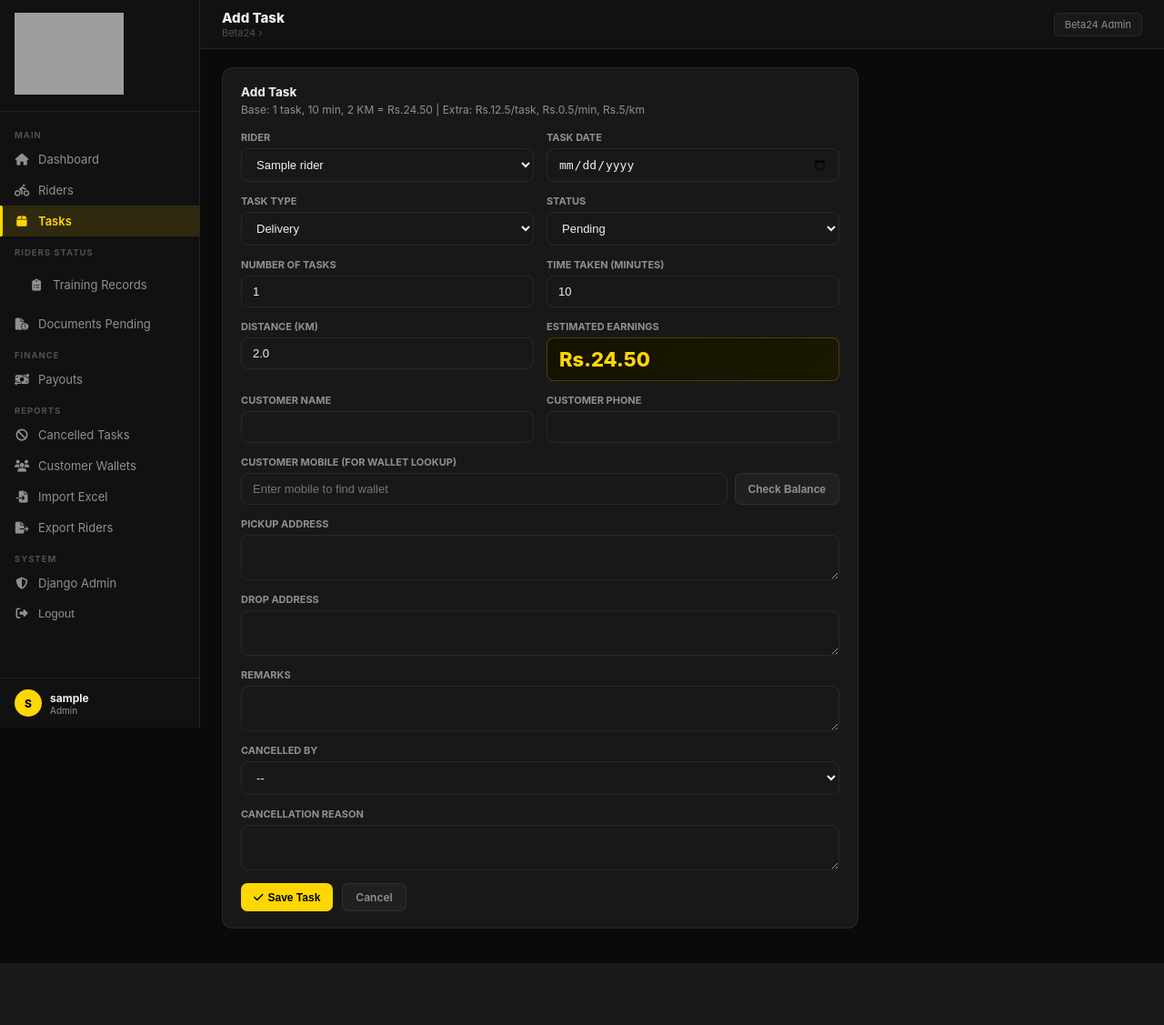
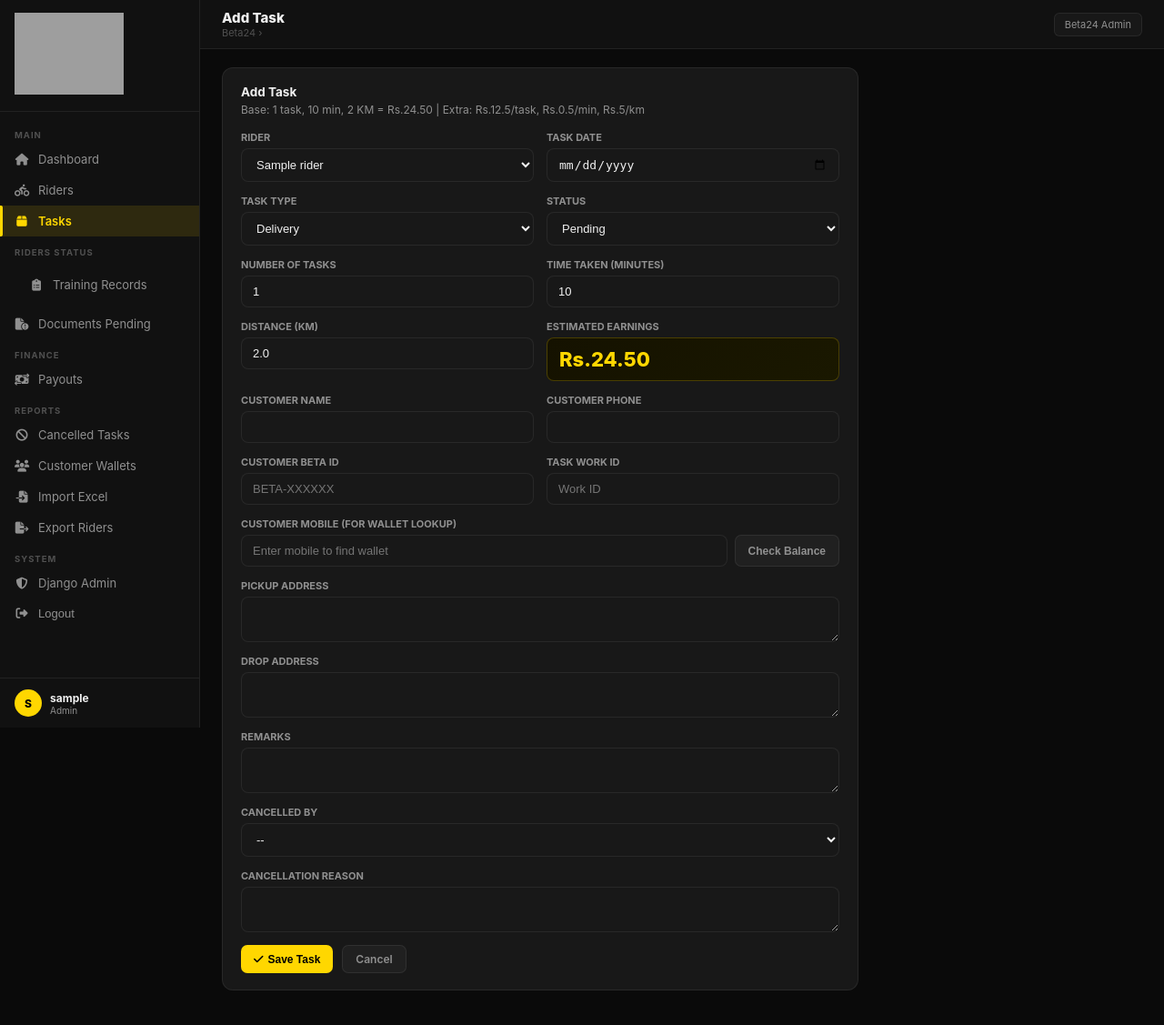
Before and after one commit to luckychadokar/Betaa24_RidderPanel, a Django app: page /tasks/add/ in a window 1280 px wide. Shown: the whole page at 91% size. Before the commit the page ends 1059 px from the top, so only its background shows below. Run offline with Django 5.2, Linux system fonts and the light colour scheme; a user stored in the database is signed in; tables that the repository leaves empty hold one stand-in row (values such as "Sample post"); grey boxes are pictures that could not be loaded.

Commit message:
Add customer beta id and task work id fields

```diff
--- a/tasks/forms.py
+++ b/tasks/forms.py
@@ -31,3 +31,8 @@ class CustomerRechargeForm(forms.ModelForm):
         widgets = {
             'note': forms.Textarea(attrs={'rows': 2}),
         }
+fields = ['rider', 'task_date', 'task_type', 'num_tasks', 'time_taken',
+          'distance_km', 'customer_name', 'customer_number',
+          'customer_beta_id', 'task_work_id', 'customer_wallet',
+          'pickup_address', 'drop_address', 'remarks', 'status',
+          'cancelled_by', 'cancellation_reason']
--- a/tasks/models.py
+++ b/tasks/models.py
@@ -99,6 +99,8 @@ class Task(models.Model):
     distance_km = models.DecimalField(max_digits=6, decimal_places=2, default=2.0)
     customer_name = models.CharField(max_length=100, blank=True)
     customer_number = models.CharField(max_length=15, blank=True)
+    customer_beta_id = models.CharField(max_length=30, blank=True)
+    task_work_id = models.CharField(max_length=30, blank=True)
     pickup_address = models.TextField(blank=True)
     drop_address = models.TextField(blank=True)
     remarks = models.TextField(blank=True)
--- a/tasks/views.py
+++ b/tasks/views.py
@@ -59,6 +59,8 @@ def task_edit(request, pk):
 def task_detail(request, pk):
     task = get_object_or_404(Task, pk=pk)
     rows = [
+        ('Customer Beta ID', task.customer_beta_id or '-'),
+('Task Work ID', task.task_work_id or '-'),
         ('Rider', task.rider.name if task.rider else '-'),
         ('Task Type', task.get_task_type_display()),
         ('Task Date', task.task_date),
--- a/templates/tasks/form.html
+++ b/templates/tasks/form.html
@@ -42,6 +42,16 @@
     <div class="form-row">
       <div class="fg"><label>Customer Name</label><input type="text" name="customer_name" value="{{ form.customer_name.value|default:'' }}"></div>
       <div class="fg"><label>Customer Phone</label><input type="text" name="customer_number" value="{{ form.customer_number.value|default:'' }}"></div>
+    </div>
+    <div class="form-row">
+      <div class="fg">
+        <label>Customer Beta ID</label>
+        <input type="text" name="customer_beta_id" value="{{ form.customer_beta_id.value|default:'' }}" placeholder="BETA-XXXXXX">
+      </div>
+      <div class="fg">
+        <label>Task Work ID</label>
+        <input type="text" name="task_work_id" value="{{ form.task_work_id.value|default:'' }}" placeholder="Work ID">
+      </div>
     </div>
     <div class="fg">
       <label>Customer Mobile (for wallet lookup)</label>
--- a/templates/tasks/list.html
+++ b/templates/tasks/list.html
@@ -24,11 +24,12 @@
 <div class="tbl-wrap">
   <div class="tbl-hd"><div class="card-title"><i class="fa-solid fa-box" style="color:var(--y);margin-right:7px;"></i>Tasks ({{ tasks.count }})</div></div>
   <table>
-    <thead><tr><th>Task ID</th><th>Rider</th><th>Customer</th><th>Date</th><th>Tasks</th><th>Time</th><th>KM</th><th>Earnings</th><th>Status</th><th></th></tr></thead>
+    <thead><tr><th>Task ID</th><th>Work ID</th><th>Rider</th><th>Customer</th><th>Date</th><th>Tasks</th><th>Time</th><th>KM</th><th>Earnings</th><th>Status</th><th></th></tr></thead>
     <tbody>
     {% for t in tasks %}
     <tr>
       <td class="text-y fw7">{{ t.task_id }}</td>
+      <td style="color:var(--t2);">{{ t.task_work_id|default:"-" }}</td>
       <td>{{ t.rider.name|default:"-" }}</td>
       <td>{{ t.customer_name|default:"-" }}</td>
       <td>{{ t.task_date }}</td>
```
Also changed, not shown: tasks/migrations/0003_task_customer_beta_id_task_task_work_id.py (added).
